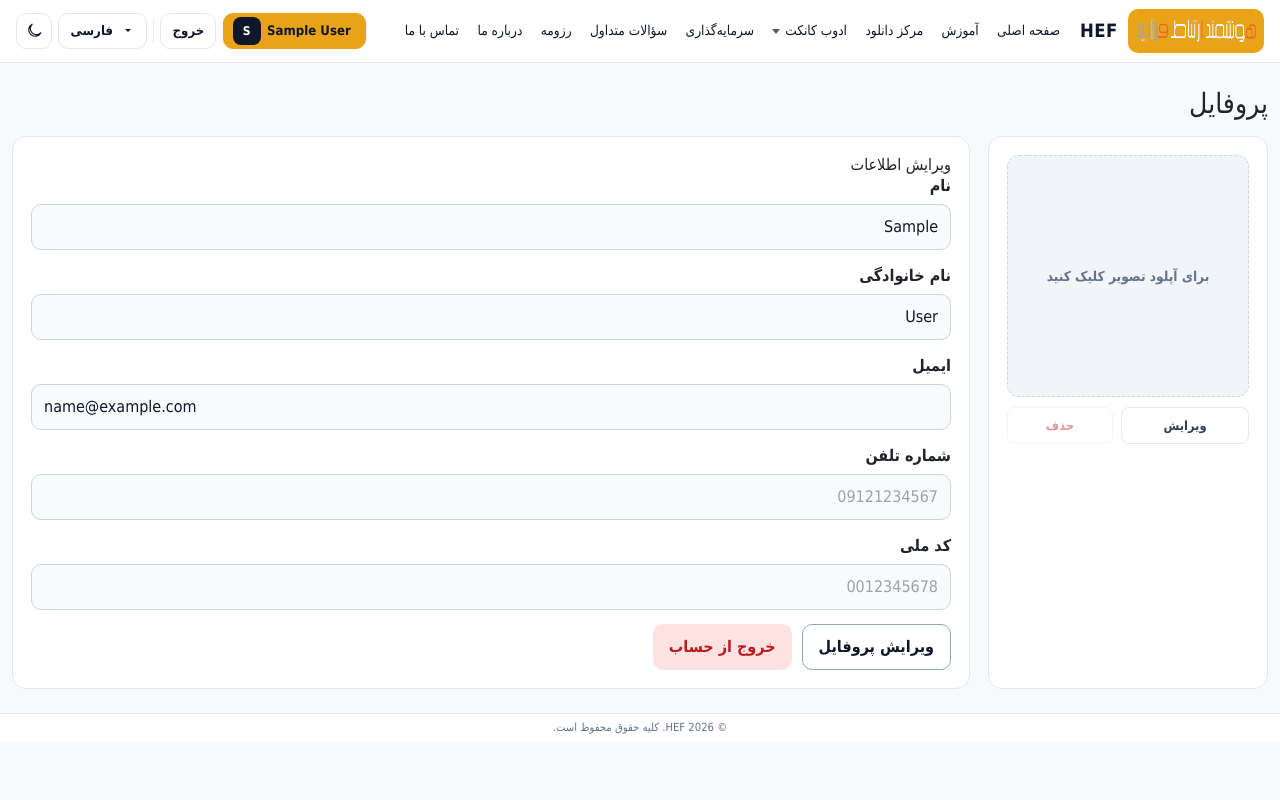
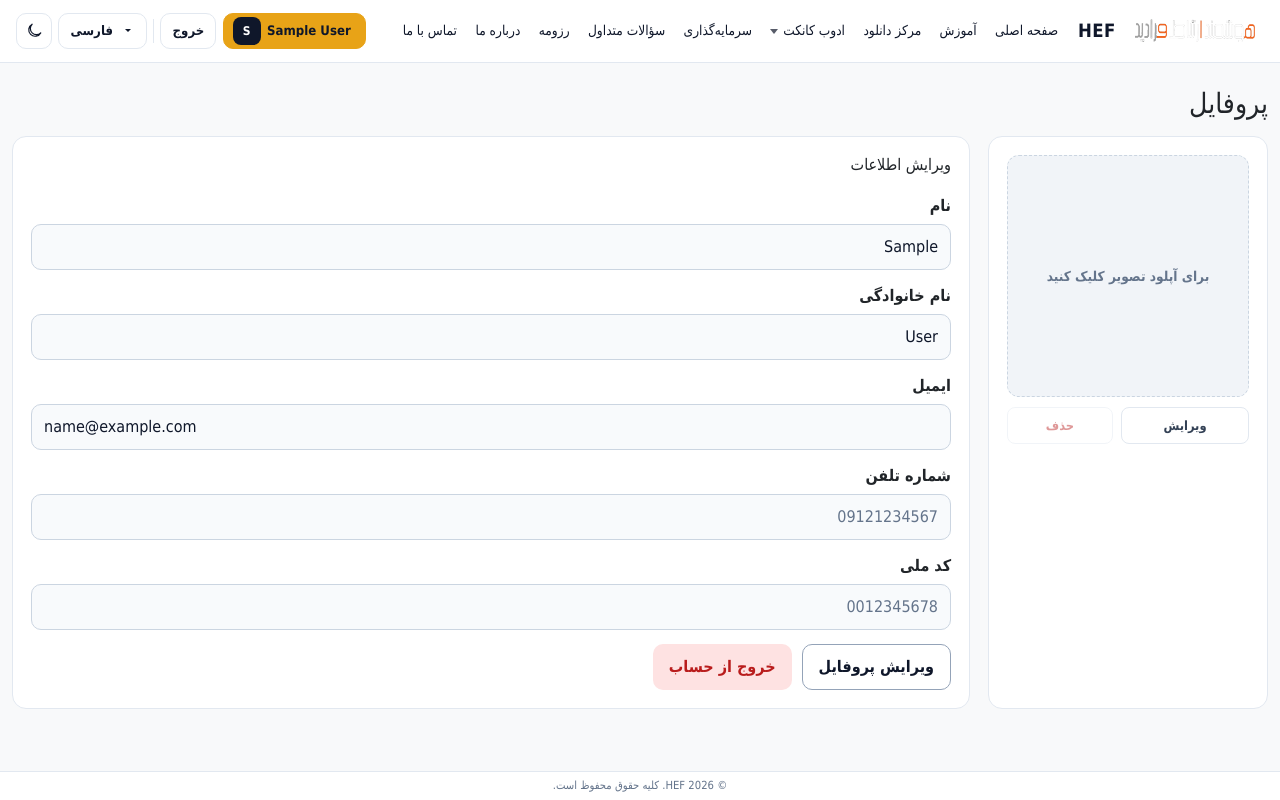
Before and after one commit to AlirezaKar/hef.co.ir, a Django app: page /profile/ in a window 1280 px wide. Run offline with Django 5.2, Linux system fonts and the light colour scheme; the visitor is signed in with stand-in values (Sample User, id 1); data comes from the database, SQL or seed files in the repository; parts of the project's set-up code (start-up, migrations or seed data) failed here and were passed over; some libraries are stand-ins or nearby versions.

Commit message:
Polish shared UI layout, profile theme, and carousel transitions
Co-authored-by: arena-agent <297053741+arena-agent@users.noreply.github.com>

```diff
--- a/backend/static/css/site.css
+++ b/backend/static/css/site.css
@@ -218,10 +218,12 @@
   width: auto;
   height: 44px;
   border-radius: var(--nav-radius);
-  background: var(--nav-accent);
+  background: transparent;
+  border: 1px solid transparent;
+  box-sizing: border-box;
   overflow: hidden;
   flex-shrink: 0;
-  padding: 4px 8px;
+  padding: 3px 8px;
 }
 .site-brand-logo {
   width: 120px !important;
@@ -652,6 +647,18 @@
   color: #e2e8f0 !important;
 }
 
+/* A full-height shell keeps short pages' footers at the viewport bottom.
+   Auth screens retain their separate centered layout. */
+.site-body:not(.auth-body) {
+  display: flex;
+  flex-direction: column;
+  min-height: 100vh;
+  min-height: 100dvh;
+}
+.site-body:not(.auth-body) > * {
+  flex-shrink: 0;
+}
+
 /* —— Footer —— */
 .app-footer {
   padding: 4px 12px;
@@ -1010,6 +1032,20 @@
   width: auto !important;
   padding: 10px 14px !important;
 }
+.profile-field input,
+.profile-field textarea,
+.profile-field select {
+  color-scheme: light;
+}
+.profile-field input::placeholder,
+.profile-field textarea::placeholder {
+  color: #64748b;
+  opacity: 1;
+}
+.profile-field :is(input, textarea, select):focus-visible {
+  outline: 2px solid var(--teal);
+  outline-offset: 2px;
+}
 .profile-field { margin-bottom: 14px; }
 .profile-field label { display: block; font-weight: 600; margin-bottom: 6px; }
 .profile-actions { display: flex; flex-wrap: wrap; gap: 10px; margin-top: 8px; }
--- a/backend/static/js/site.js
+++ b/backend/static/js/site.js
@@ -49,6 +49,21 @@
     applyTheme(saved === "dark" || saved === "light" ? saved : "light");
   }
 
+  // Keep floating messages below the sticky navbar, including after resizing
+  // or font/language changes. Pages without a navbar retain a small top gap.
+  var navbar = document.querySelector(".site-navbar");
+  if (navbar && document.querySelector(".toast-stack")) {
+    function updateToastOffset() {
+      getRoot().style.setProperty("--site-navbar-height", navbar.getBoundingClientRect().height + "px");
+    }
+    updateToastOffset();
+    if (window.ResizeObserver) {
+      new ResizeObserver(updateToastOffset).observe(navbar, { box: "border-box" });
+    } else {
+      window.addEventListener("resize", updateToastOffset);
+    }
+  }
+
   // Toasts
   document.querySelectorAll(".toast-item").forEach(function (el) {
     setTimeout(function () {
--- a/backend/templates/base.html
+++ b/backend/templates/base.html
@@ -31,7 +31,7 @@
   {% else %}
   <link href="https://cdn.jsdelivr.net/npm/bootstrap@5.3.3/dist/css/bootstrap.rtl.min.css" rel="stylesheet">
   {% endif %}
-  <link rel="stylesheet" href="{% static 'css/site.css' %}?v=27">
+  <link rel="stylesheet" href="{% static 'css/site.css' %}?v=28">
   <script>
     (function () {
       try {
@@ -60,7 +60,7 @@
   {% endif %}
   {% block body %}{% endblock %}
   <script src="https://cdn.jsdelivr.net/npm/bootstrap@5.3.3/dist/js/bootstrap.bundle.min.js"></script>
-  <script src="{% static 'js/site.js' %}?v=5"></script>
+  <script src="{% static 'js/site.js' %}?v=6"></script>
   {% block extra_js %}{% endblock %}
 </body>
 </html>
--- a/backend/templates/main/home.html
+++ b/backend/templates/main/home.html
@@ -12,7 +12,7 @@
 <section class="home-carousel-section py-3 py-md-4" aria-label="Carousel">
   <div class="container home-carousel-pad">
     {% if carousel_images %}
-      <div id="homeCarousel" class="carousel slide" data-bs-ride="carousel" data-bs-interval="5000">
+      <div id="homeCarousel" class="carousel slide carousel-fade" data-bs-ride="carousel" data-bs-interval="5000">
         <div class="carousel-indicators">
           {% for img in carousel_images %}
             <button
--- a/backend/templates/partials/navbar.html
+++ b/backend/templates/partials/navbar.html
@@ -1,6 +1,7 @@
 {% load static %}
 <nav class="site-navbar">
-  <div class="site-navbar-inner">
+  <!-- Keep chrome positions stable; only navigation text follows the UI language. -->
+  <div class="site-navbar-inner" dir="rtl">
     <a class="site-brand" href="{% url 'main:home' %}">
       <span class="site-brand-mark">
         <img
@@ -12,7 +13,7 @@
       <span class="site-brand-text">HEF</span>
     </a>
 
-    <ul class="site-nav-links">
+    <ul class="site-nav-links" dir="{{ ui_dir|default:'rtl' }}">
       <li>
         <a class="site-nav-link {% if request.resolver_match.url_name == 'home' or request.resolver_match.url_name == 'landing' %}is-active{% endif %}" href="{% url 'main:home' %}">{{ ui_t.nav_home }}</a>
       </li>
```
Also changed, not shown: other parts of backend/static/css/site.css (+34 -13 lines), backend/apps/app_main/tests.py (added, +38 -0 lines).
